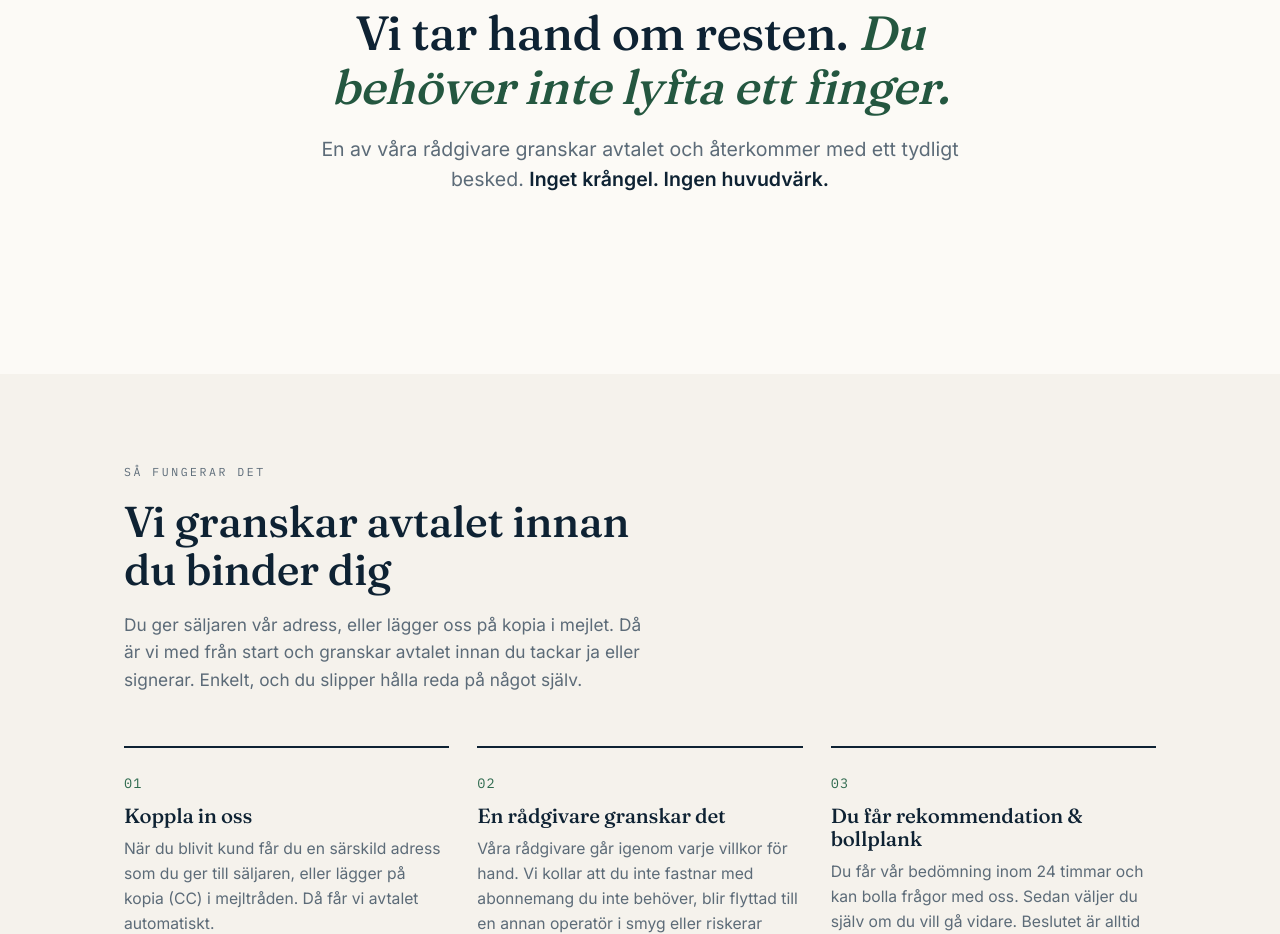
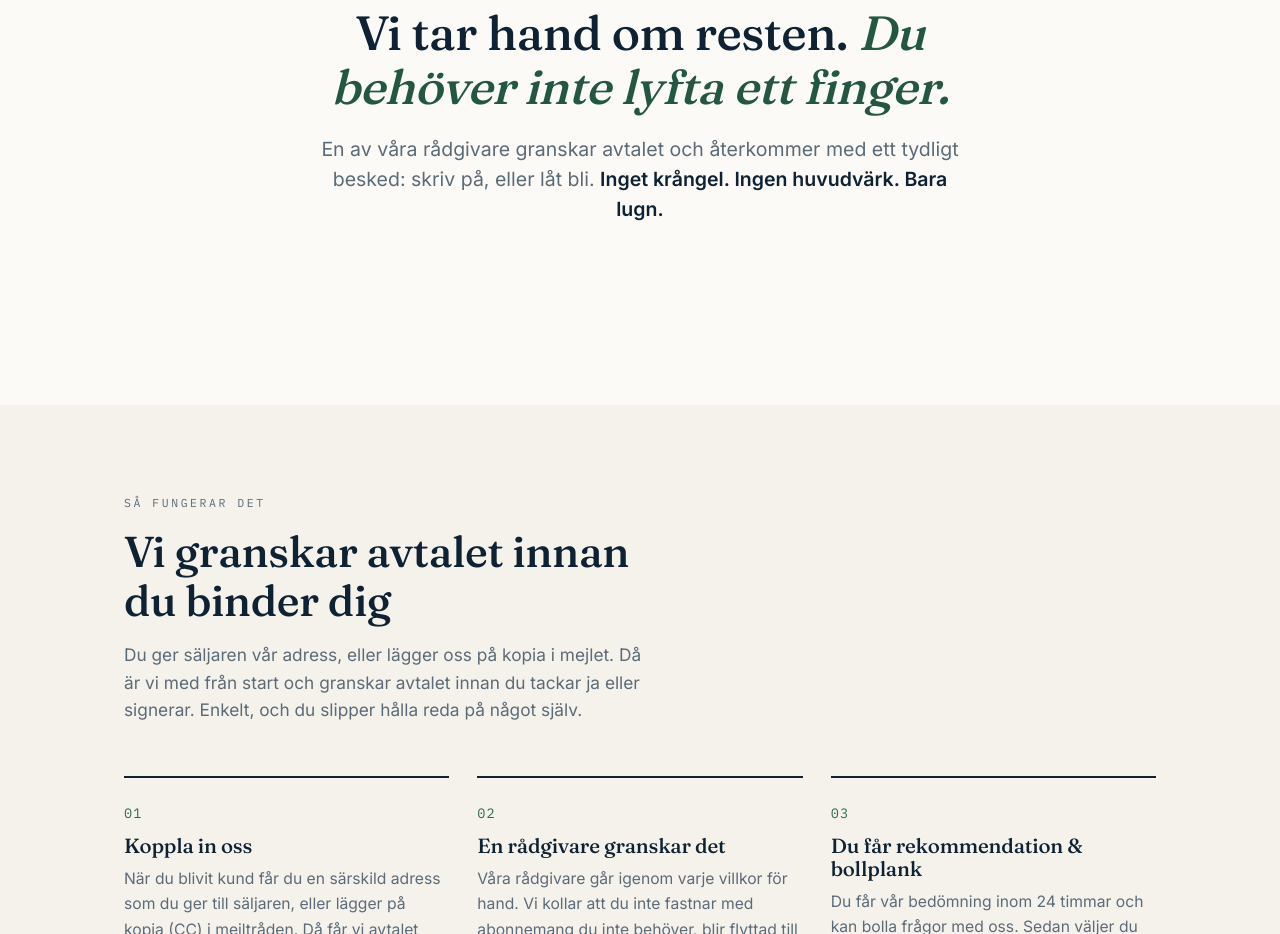
Before and after one commit to mxmxg/sakra-avtal, a plain HTML site: page index.html in a window 1280 px wide. Shown: the part 1994-2928 px from the top of the page. Drawn offline with Linux system fonts and the light colour scheme.

Commit message:
Update index.html

```diff
--- a/index.html
+++ b/index.html
@@ -492,7 +492,7 @@
   <div class="wrap">
     <span class="eyebrow">Här kommer lättnaden</span>
     <h2>Vi tar hand om resten. <em>Du behöver inte lyfta ett finger.</em></h2>
-    <p class="big-p">En av våra rådgivare granskar avtalet och återkommer med ett tydligt besked. <strong>Inget krångel. Ingen huvudvärk.</strong></p>
+    <p class="big-p">En av våra rådgivare granskar avtalet och återkommer med ett tydligt besked: skriv på, eller låt bli. <strong>Inget krångel. Ingen huvudvärk. Bara lugn.</strong></p>
   </div>
 </section>
 
```
